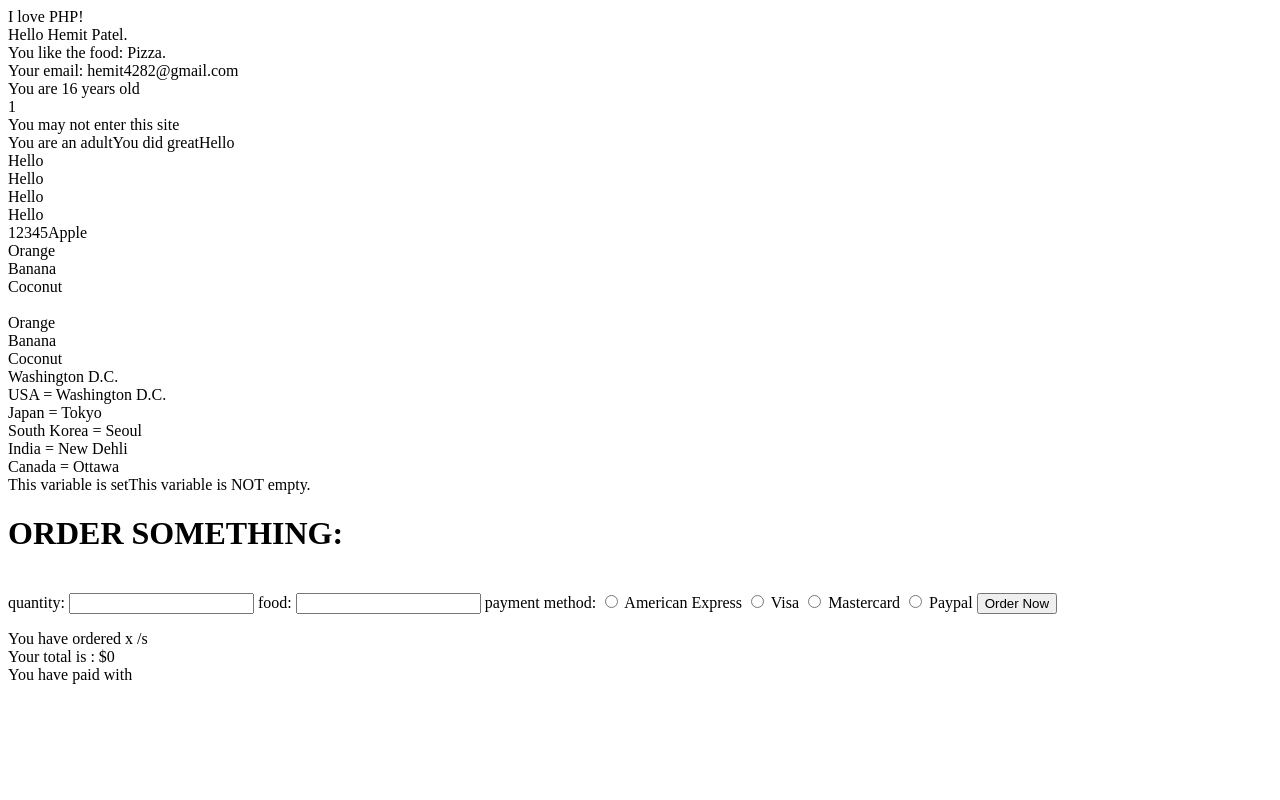
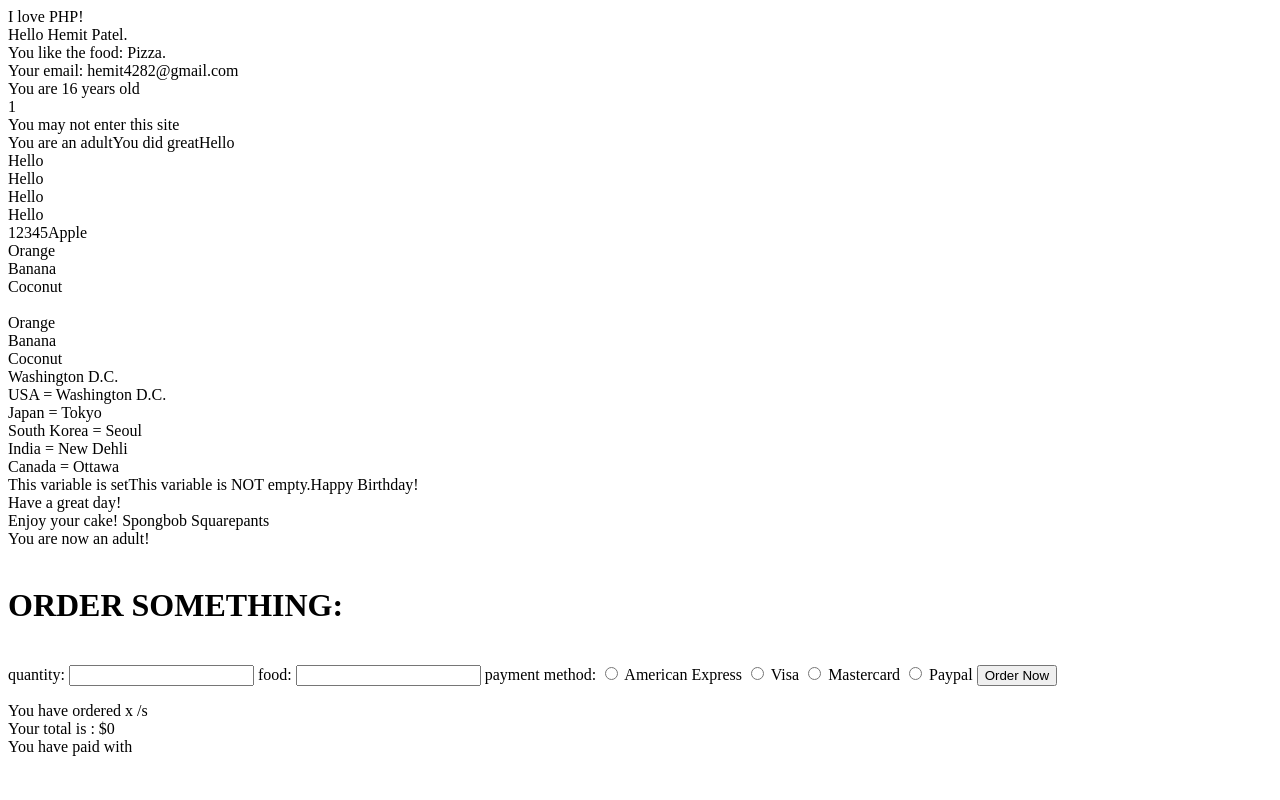
Before and after one commit to Hemit99123/php, a PHP site: page / in a window 1280 px wide. Run offline with PHP 8.4, Linux system fonts and the light colour scheme; data that the repository does not hold is empty.

Commit message:
added functions

```diff
--- a/index.php
+++ b/index.php
@@ -176,6 +176,18 @@
         echo "This variable is NOT empty.";
     }
 
+    function happy_birthday($name, $age) {
+        echo "Happy Birthday! <br>";
+        echo "Have a great day! <br>";
+        echo "Enjoy your cake! {$name}<br>";
+        if ($age >= 18) {
+            echo "You are now an adult! <br>";
+        } else {
+            echo "You are still a kid! <br>";
+        }
+    }
+
+    happy_birthday("Spongbob Squarepants", 20);
 ?>
 
 <!-- HTTP Request handling from frontend to php code -->
```
